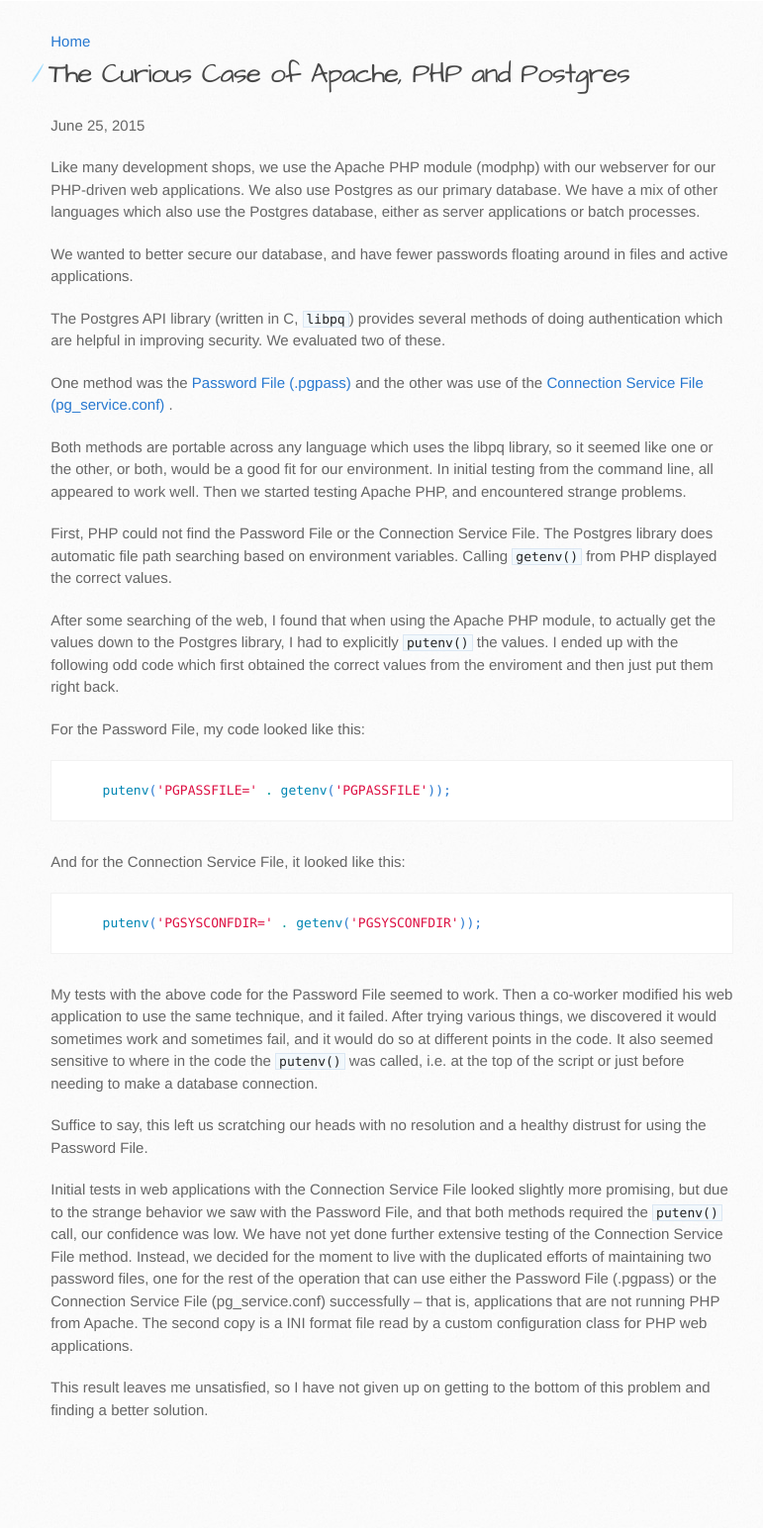
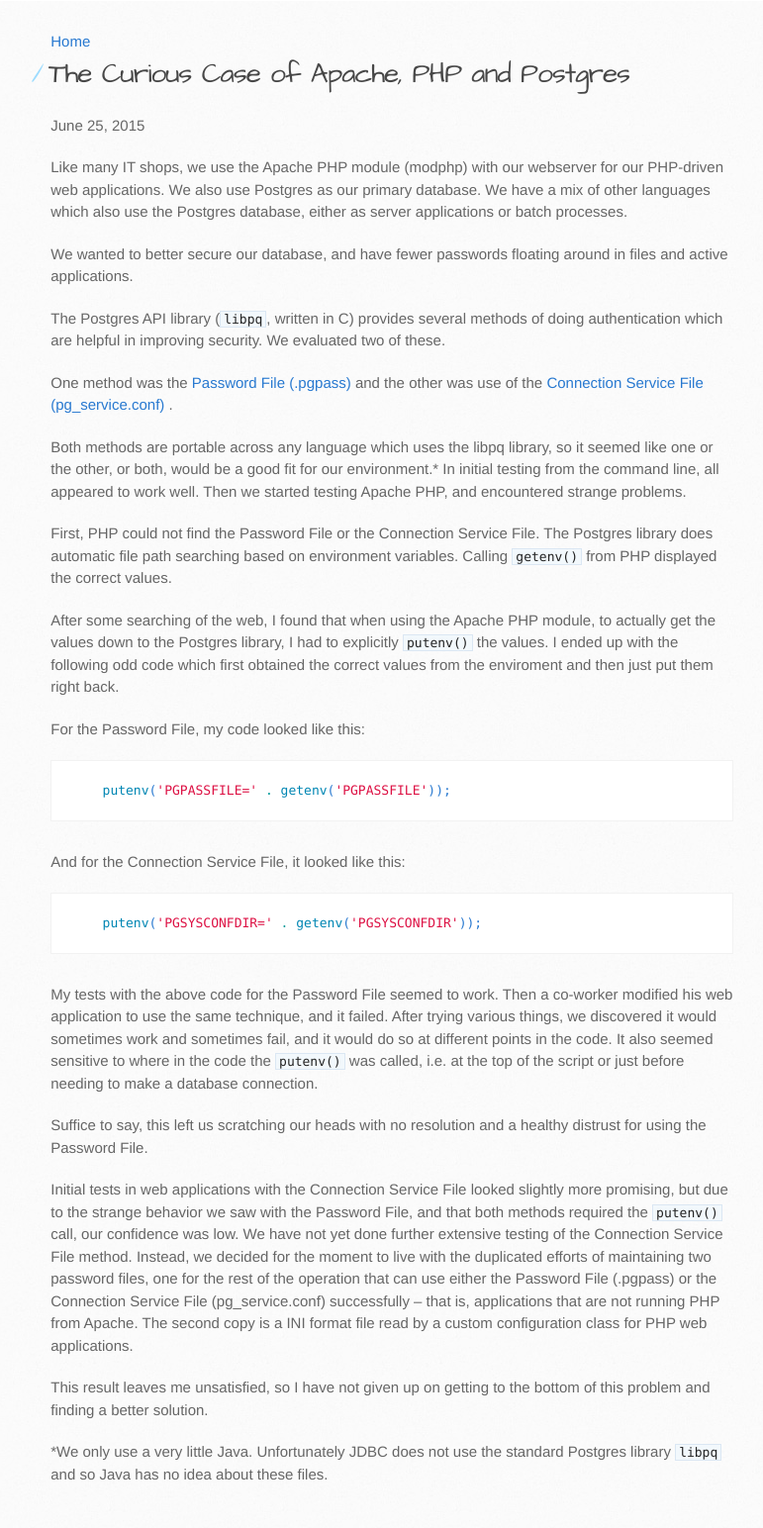
Before and after one commit to cxj/cxj.github.io, a Jekyll site: the page built from _posts/2015-06-25-apache-php-postgres.md, in a window 1280 px wide. Shown: the whole page at 99% size, without its empty margins (139-910 px from the left). Built offline with Jekyll 4.4.1, drawn with Linux system fonts in a browser that asks for light colours; Markdown is read by kramdown in place of the engine named in the settings; before the commit the page ends 1479 px from its top, so only the background shows below that.

Commit message:
Improve wording.  Add Java note.

```diff
--- a/_posts/2015-06-25-apache-php-postgres.md
+++ b/_posts/2015-06-25-apache-php-postgres.md
@@ -3,7 +3,7 @@
 title: The Curious Case of Apache, PHP and Postgres
 ---
 
-Like many development shops, we use the Apache PHP module (modphp) with
+Like many IT shops, we use the Apache PHP module (modphp) with
 our webserver for our PHP-driven web applications.  We also use Postgres as
 our primary database.  We have a mix of other languages which also use
 the Postgres database, either as server applications or batch processes.
@@ -11,7 +11,7 @@
 We wanted to better secure our database, and have fewer passwords floating
 around in files and active applications.
 
-The Postgres API library (written in C, `libpq`) provides several methods of
+The Postgres API library (`libpq`, written in C) provides several methods of
 doing authentication which are helpful in improving security.  We evaluated
 two of these.
 
@@ -23,7 +23,7 @@
 
 Both methods are portable across any language which uses the libpq library, so
 it seemed like one or the other, or both, would be a good fit for our
-environment.  In initial testing from the command line, all appeared to work
+environment.*  In initial testing from the command line, all appeared to work
 well.  Then we started testing Apache PHP, and encountered strange problems.
 
 First, PHP could not find the Password File or the Connection Service File.
@@ -73,3 +73,8 @@
 
 This result leaves me unsatisfied, so I have not given up on getting to
 the bottom of this problem and finding a better solution.
+
+
+*We only use a very little Java.  Unfortunately JDBC does not use the
+standard Postgres library `libpq` and so Java has no idea about these
+files.
```
